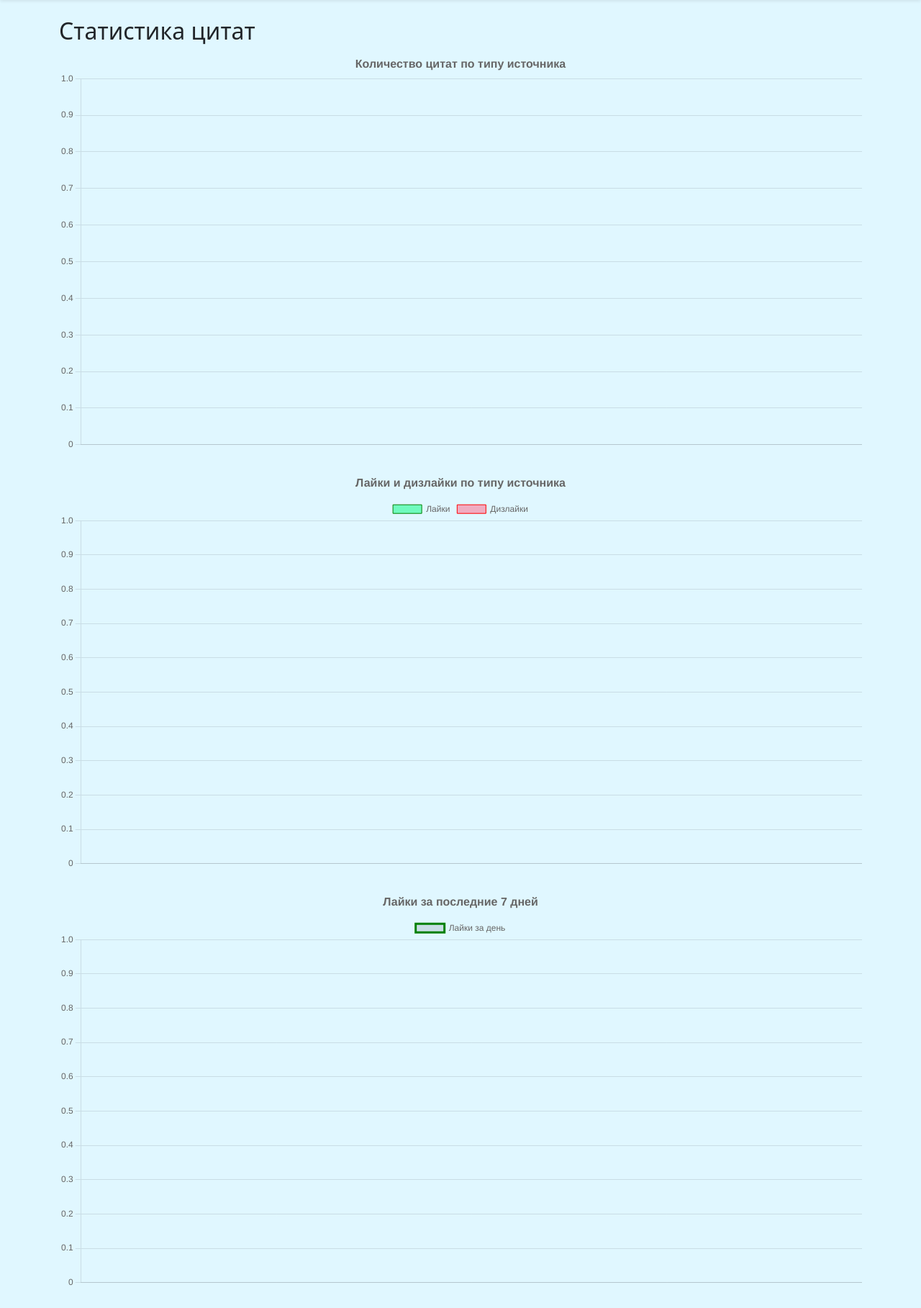
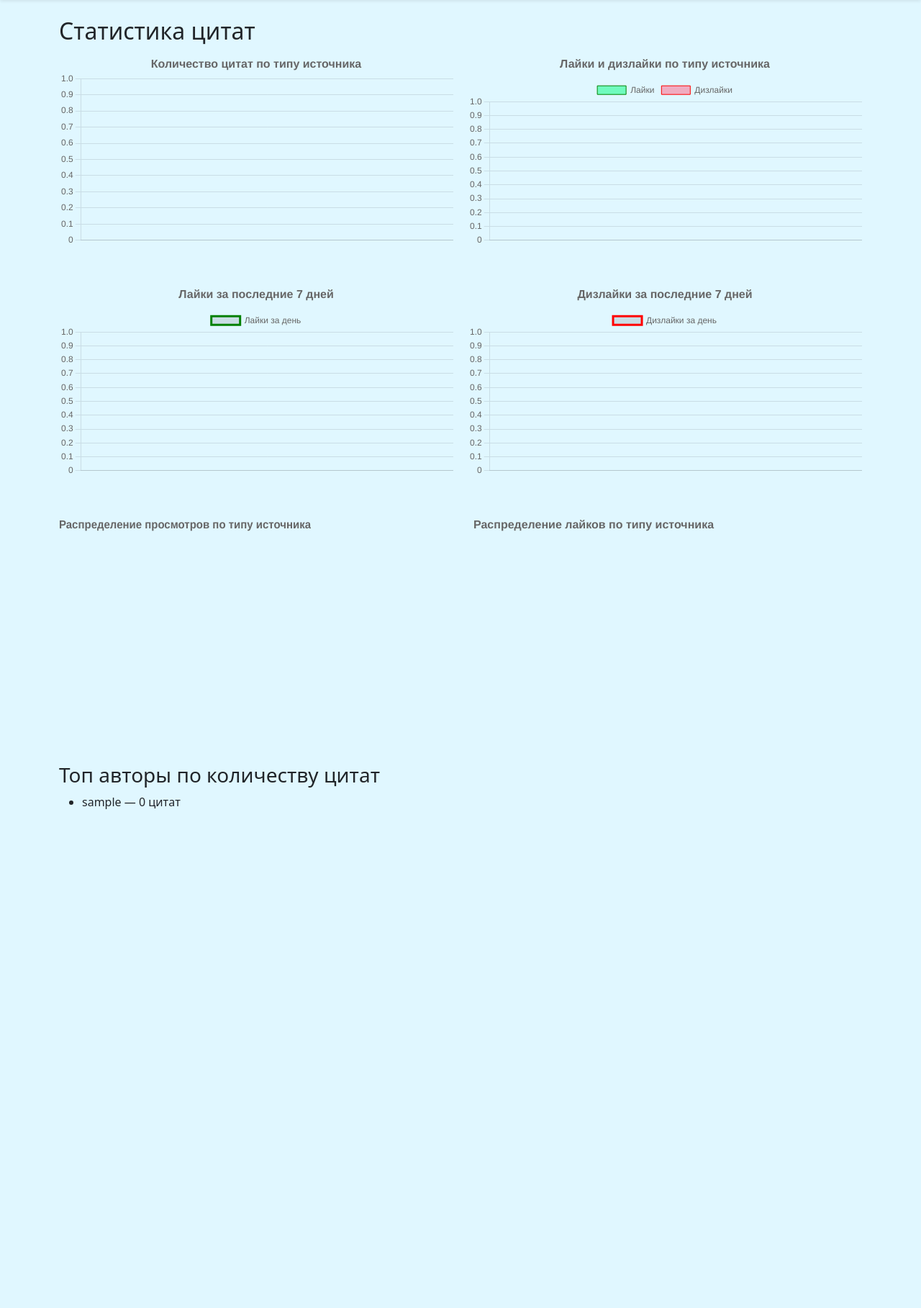
Before and after one commit to intCheit/quotes_project, a Django app: page /dashboard/ in a window 1280 px wide. Shown: the part 68-1885 px from the top of the page at 72% size. After the commit the page ends 1192 px from the top, so only its background shows below. Run offline with Django 4.2, Linux system fonts and the light colour scheme; the visitor is signed in with stand-in values (Sample User, id 1); data comes from the database, SQL or seed files in the repository; data that the repository does not hold is empty.

Commit message:
Изменено положение диаграм - теперь идут в 2 столбца. Уменьшены круговые диаграммы

```diff
--- a/quotes/templates/quotes/dashboard.html
+++ b/quotes/templates/quotes/dashboard.html
@@ -5,21 +5,44 @@
 {% block content %}
 <h2>Статистика цитат</h2>
 
-<!-- Количество цитат по типу источника -->
-<canvas id="quotesChart" width="400" height="200" class="mb-4"></canvas>
+<style>
+.charts-grid {
+    display: grid;
+    grid-template-columns: repeat(2, 1fr);
+    gap: 20px;
+}
 
-<!-- Stacked bar chart: лайки/дизлайки по типу источника -->
-<canvas id="stackedChart" width="400" height="200" class="mb-4"></canvas>
+.chart-container {
+    width: 100%;
+    height: 300px;
+}
 
-<!-- Линейные графики лайки/дизлайки за последние 7 дней -->
-<canvas id="likesLastDaysChart" width="400" height="200" class="mb-4"></canvas>
-<canvas id="dislikesLastDaysChart" width="400" height="200" class="mb-4"></canvas>
+.chart-container.large-chart {
+    height: 350px; /* увеличенные круговые диаграммы */
+}
+</style>
 
-<!-- Круговые диаграммы -->
-<canvas id="viewsPieChart" width="400" height="200" class="mb-4"></canvas>
-<canvas id="likesPieChart" width="400" height="200" class="mb-4"></canvas>
+<div class="charts-grid">
+    <div class="chart-container">
+        <canvas id="quotesChart"></canvas>
+    </div>
+    <div class="chart-container">
+        <canvas id="stackedChart"></canvas>
+    </div>
+    <div class="chart-container">
+        <canvas id="likesLastDaysChart"></canvas>
+    </div>
+    <div class="chart-container">
+        <canvas id="dislikesLastDaysChart"></canvas>
+    </div>
+    <div class="chart-container large-chart">
+        <canvas id="viewsPieChart"></canvas>
+    </div>
+    <div class="chart-container large-chart">
+        <canvas id="likesPieChart"></canvas>
+    </div>
+</div>
 
-<!-- Топ авторы по количеству цитат -->
 <h3>Топ авторы по количеству цитат</h3>
 <ul>
   {% for author in top_authors %}
```
